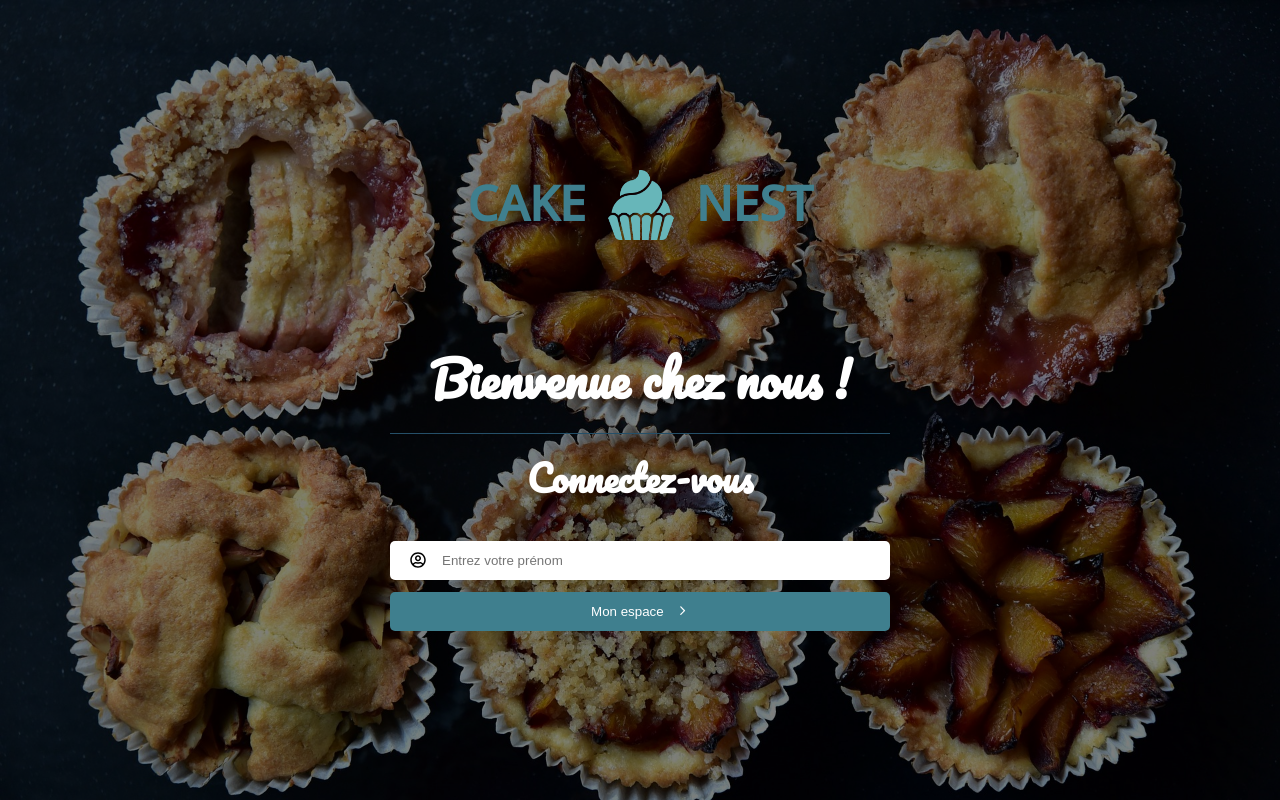
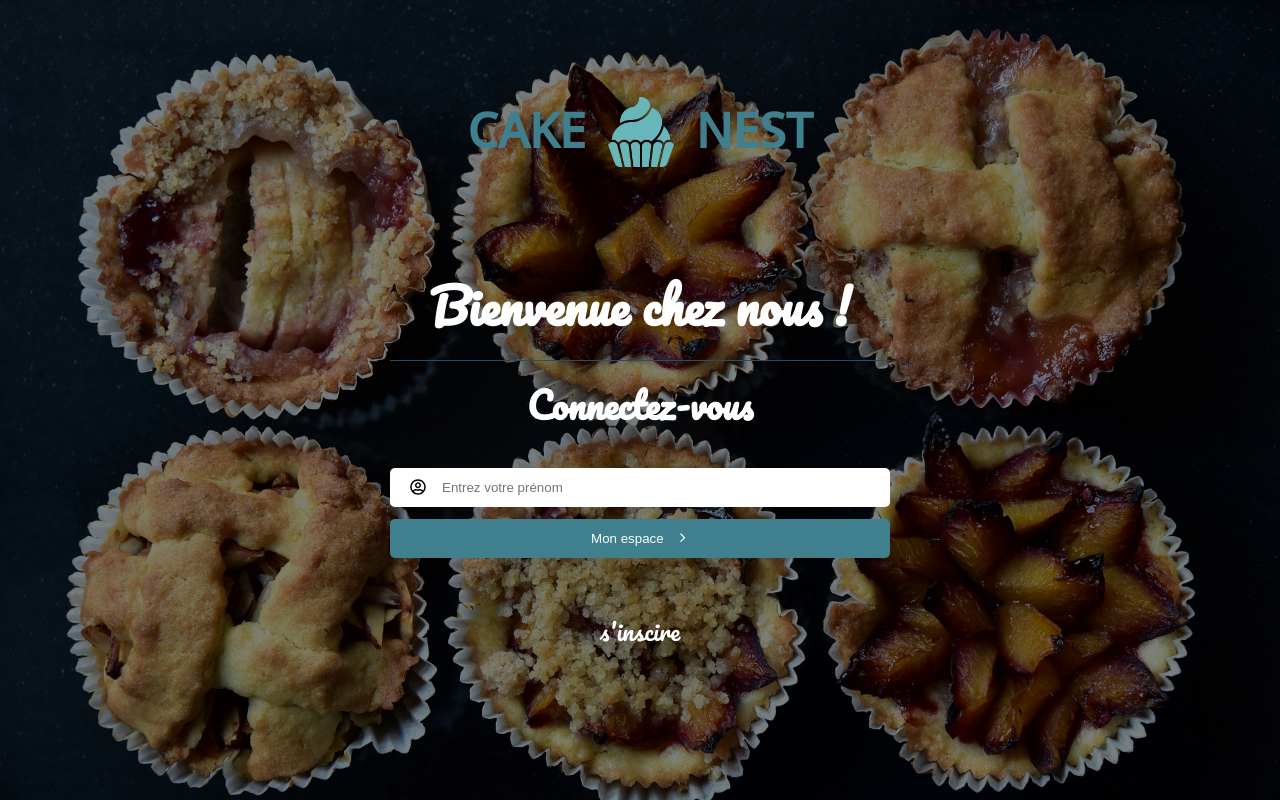
Before and after one commit to Kiichi14/Cake-Nest, a React (Vite) app: page / in a window 1280 px wide. Built offline with nearby package versions, Linux system fonts and the light colour scheme; no server answers.

Commit message:
F13 LoginPage > add switch login/register

```diff
--- a/src/pages/login_page/LoginPage.jsx
+++ b/src/pages/login_page/LoginPage.jsx
@@ -3,8 +3,15 @@ import IMAGES from "../../Images";
 import styled from 'styled-components';
 import { theme } from "../../theme/Theme";
 import { Title, SubTitleH2, TitleImg } from "../../theme/Styled";
+import { useState } from "react";
 
 function LoginPage() {
+
+    const [isSignUpActive, setIsSignUpActive] = useState(false);
+
+    const handleSignUpActive = () => {
+        setIsSignUpActive(!isSignUpActive);
+    }
 
     return (
         <>
@@ -13,7 +20,10 @@ function LoginPage() {
                     <Title>Cake<TitleImg src={IMAGES.logo} alt="logo Cake Nest"></TitleImg>Nest</Title>
                     <SubTitleH2>Bienvenue chez nous !</SubTitleH2>
                 </LoginContainerElement>
-                <LoginForm />
+                {isSignUpActive ? "S'inscrire" : <LoginForm />}
+                <div className="sign-in-up-switch">
+                    <button onClick={handleSignUpActive}>{isSignUpActive ? "Deja enregistré" : "s'inscire"}</button>
+                </div>
             </LoginContainer>
         </>
     )
@@ -42,6 +52,36 @@ const LoginContainer = styled.div `
         right: 0;
         background: rgba(0, 0, 0, 0.5);
     }
+    & .sign-in-up-switch {
+        padding: ${theme.spacing.xl} 0px;
+        z-index: 1;
+    }
+    & .sign-in-up-switch button {
+        color: ${theme.colors.white};
+        font-family: 'Pacifico';
+        background: none;
+        border: none;
+        font-size: ${theme.fonts.size.P3};
+        position: relative;
+        cursor: pointer;
+
+        &:before {
+            content: "";
+            width: 100%;
+            height: 2px;
+            background: ${theme.colors.white};
+            position: absolute;
+            bottom: 0;
+            left: 0;
+            right: 0;
+            transform-origin: left;
+            transform: scaleX(0);
+            transition: all linear 0.2s;
+        }
+        &:hover::before {
+            transform: scaleX(1);
+        }
+    }
 `
 
 const LoginContainerElement = styled.div `
```
